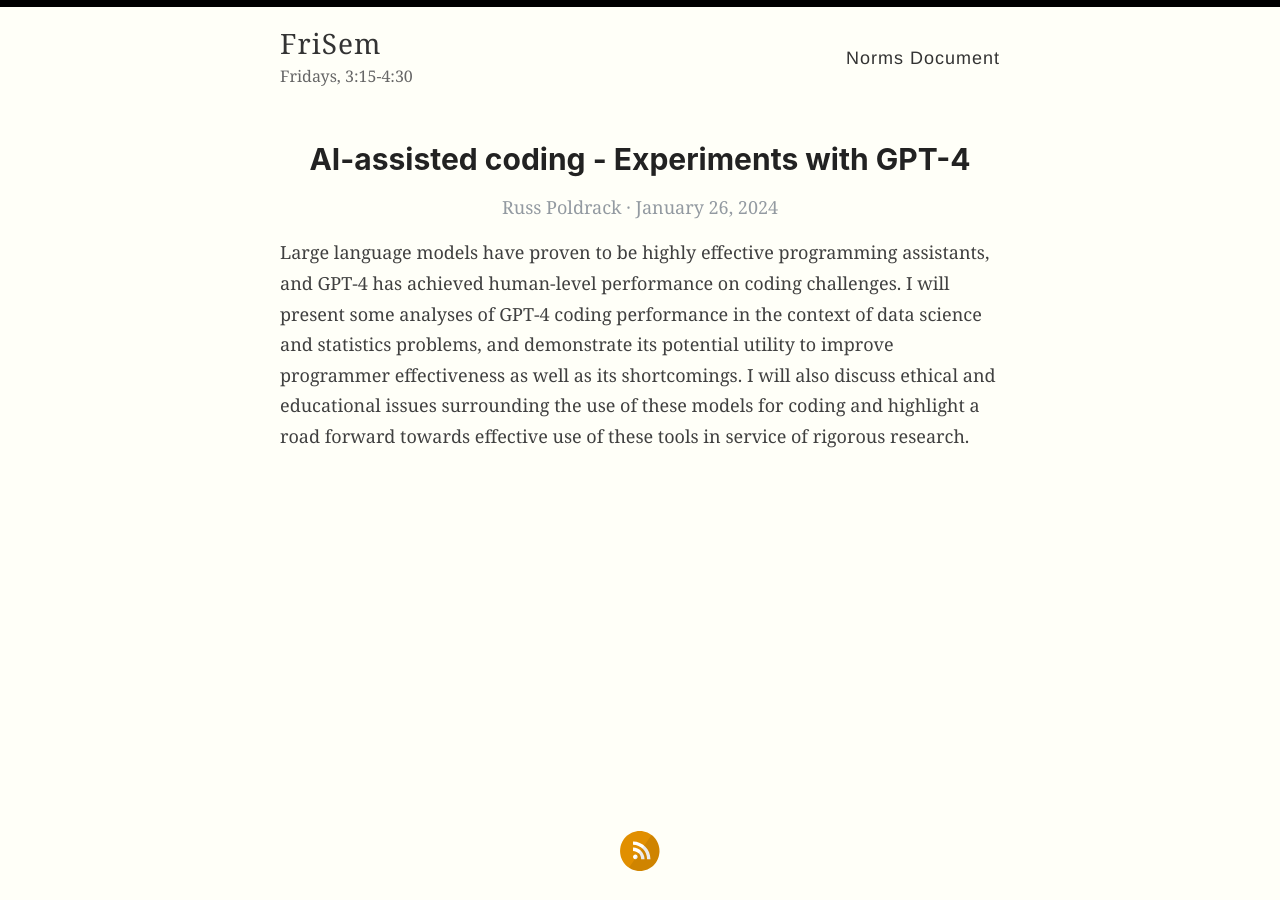
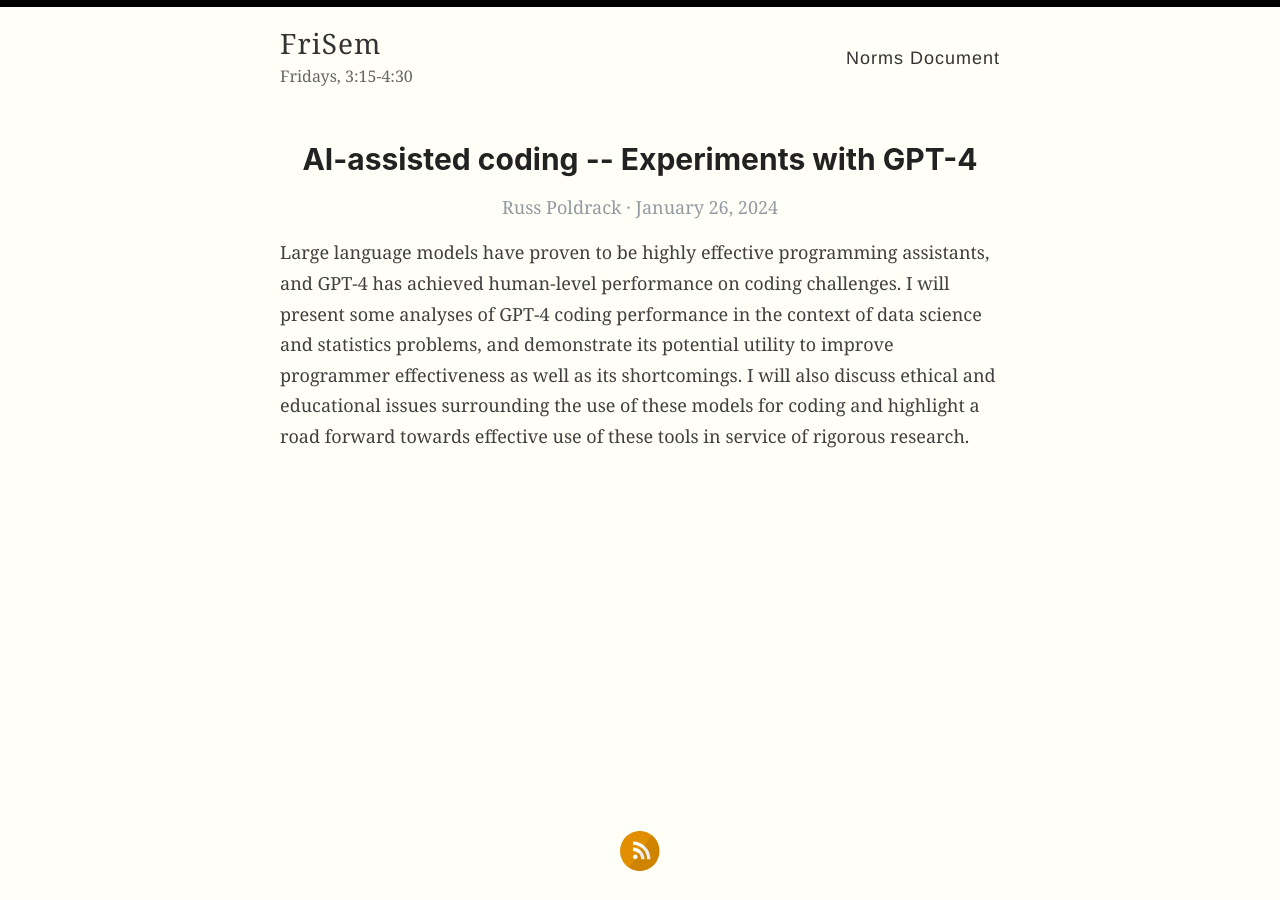
Before and after one commit to frisem/frisem.github.io, a Jekyll site: the page built from _posts/2024-01-26-Russ-Poldrack.md, in a window 1280 px wide. Built offline with Jekyll 4.4.1, drawn with Linux system fonts in a browser that asks for light colours.

```diff
--- a/_posts/2024-01-26-Russ-Poldrack.md
+++ b/_posts/2024-01-26-Russ-Poldrack.md
@@ -1,6 +1,6 @@
 ---
 layout: post
-title: AI-assisted coding - Experiments with GPT-4
+title: AI-assisted coding -- Experiments with GPT-4
 speaker: Russ Poldrack
 ---
 
```
